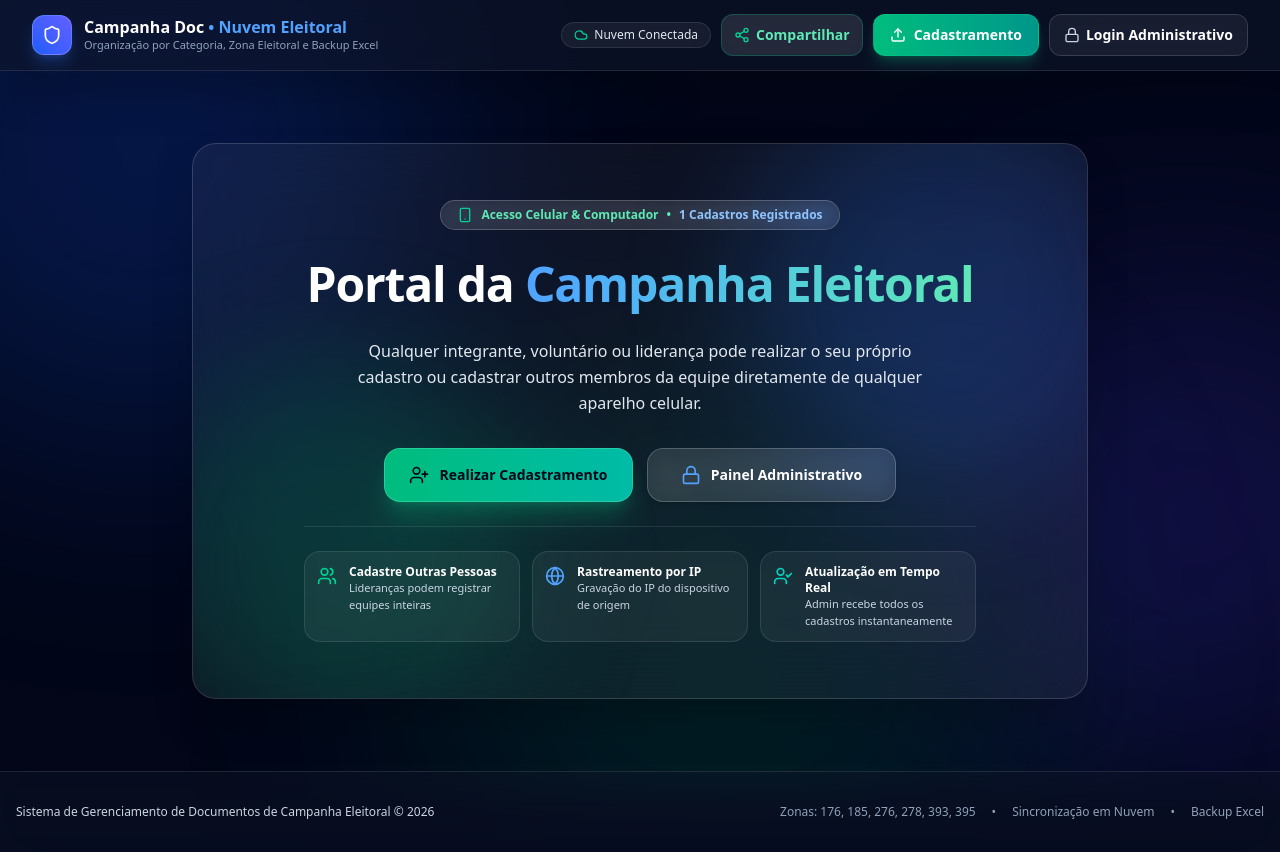
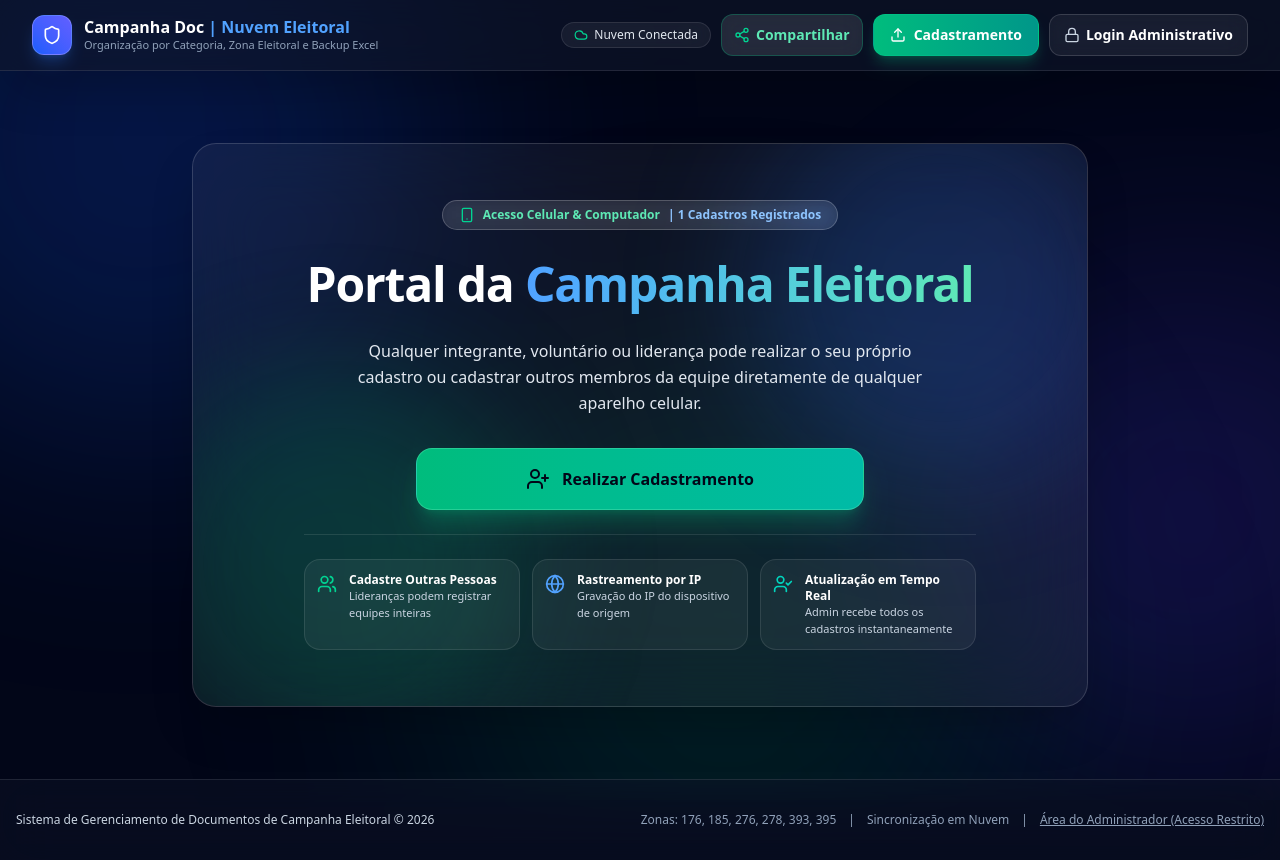
Before and after one commit to leandrov0510-png/Relatorio-de-campanha, a React (Vite) app: page / in a window 1280 px wide. Built offline with nearby package versions, Linux system fonts and the light colour scheme; no server answers; the database is empty.

Commit message:
fix: remover botao de acesso restrito e elementos flutuantes da tela inicial publica

```diff
--- a/src/App.tsx
+++ b/src/App.tsx
@@ -134,12 +134,17 @@ export default function App() {
             <div className="font-medium text-slate-300">
               Sistema de Gerenciamento de Documentos de Campanha Eleitoral &copy; {new Date().getFullYear()}
             </div>
-            <div className="flex items-center gap-4 text-slate-400">
+            <div className="flex flex-wrap items-center justify-center gap-3 text-slate-400 text-xs">
               <span>Zonas: 176, 185, 276, 278, 393, 395</span>
-              <span>&bull;</span>
+              <span>|</span>
               <span>Sincronização em Nuvem</span>
-              <span>&bull;</span>
-              <span>Backup Excel</span>
+              <span>|</span>
+              <button
+                onClick={() => setIsAdminLoginModalOpen(true)}
+                className="text-slate-400 hover:text-slate-200 underline font-medium transition-colors cursor-pointer"
+              >
+                Área do Administrador (Acesso Restrito)
+              </button>
             </div>
           </div>
         </footer>
--- a/src/components/Navbar.tsx
+++ b/src/components/Navbar.tsx
@@ -29,7 +29,7 @@ export const Navbar: React.FC<NavbarProps> = ({
           </div>
           <div>
             <h1 className="text-base font-bold text-white leading-tight">
-              Campanha Doc <span className="text-blue-400 font-extrabold">&bull; Nuvem Eleitoral</span>
+              Campanha Doc <span className="text-blue-400 font-extrabold">| Nuvem Eleitoral</span>
             </h1>
             <p className="text-[11px] text-slate-400 hidden sm:block">
               Organização por Categoria, Zona Eleitoral e Backup Excel
--- a/src/components/PublicHero.tsx
+++ b/src/components/PublicHero.tsx
@@ -37,8 +37,7 @@ export const PublicHero: React.FC<PublicHeroProps> = ({
           <div className="inline-flex items-center gap-2 px-4 py-1.5 rounded-full bg-white/10 border border-white/20 text-emerald-300 text-xs font-semibold backdrop-blur-md shadow-inner flex-wrap justify-center">
             <Smartphone className="w-4 h-4 text-emerald-400" />
             <span>Acesso Celular & Computador</span>
-            <span>&bull;</span>
-            <span className="text-blue-300">{users.length} Cadastros Registrados</span>
+            <span className="text-blue-300 font-bold">| {users.length} Cadastros Registrados</span>
           </div>
 
           <h1 className="text-3xl sm:text-4xl lg:text-5xl font-black tracking-tight text-white leading-tight">
@@ -49,24 +48,15 @@ export const PublicHero: React.FC<PublicHeroProps> = ({
             Qualquer integrante, voluntário ou liderança pode realizar o seu próprio cadastro ou cadastrar outros membros da equipe diretamente de qualquer aparelho celular.
           </p>
 
-          {/* Action CTAs */}
-          <div className="pt-2 grid grid-cols-1 sm:grid-cols-2 gap-3.5 max-w-lg mx-auto">
+          {/* Action CTA */}
+          <div className="pt-2 max-w-md mx-auto">
             {/* Cadastrar a mim mesmo / Cadastrar terceiros */}
             <button
               onClick={onOpenRegister}
-              className="w-full py-4 px-5 bg-gradient-to-r from-emerald-500 to-teal-500 hover:from-emerald-400 hover:to-teal-400 text-slate-950 font-black text-sm rounded-2xl shadow-xl shadow-emerald-500/25 border border-emerald-300/40 flex items-center justify-center gap-2.5 transition-transform active:scale-98 cursor-pointer"
+              className="w-full py-4.5 px-6 bg-gradient-to-r from-emerald-500 to-teal-500 hover:from-emerald-400 hover:to-teal-400 text-slate-950 font-black text-base rounded-2xl shadow-xl shadow-emerald-500/25 border border-emerald-300/40 flex items-center justify-center gap-3 transition-all active:scale-98 cursor-pointer"
             >
-              <UserPlus className="w-5 h-5" />
+              <UserPlus className="w-6 h-6" />
               <span>Realizar Cadastramento</span>
-            </button>
-
-            {/* Login Administrativo Button */}
-            <button
-              onClick={onOpenAdminLogin}
-              className="w-full py-4 px-5 bg-white/10 hover:bg-white/20 text-white font-bold text-sm rounded-2xl border border-white/20 backdrop-blur-md flex items-center justify-center gap-2.5 transition-all shadow-md active:scale-98 cursor-pointer"
-            >
-              <Lock className="w-5 h-5 text-blue-400" />
-              <span>Painel Administrativo</span>
             </button>
           </div>
 
```
